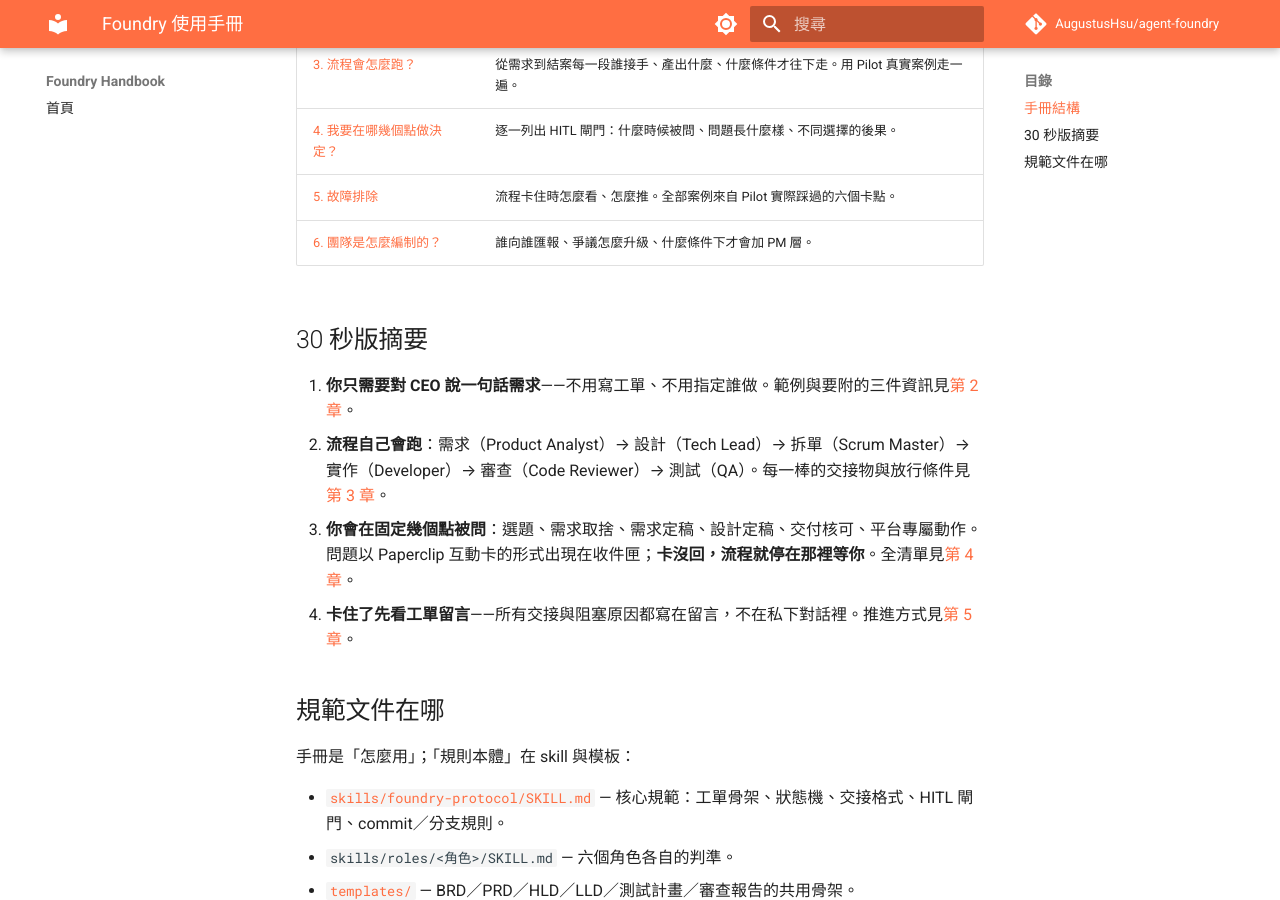
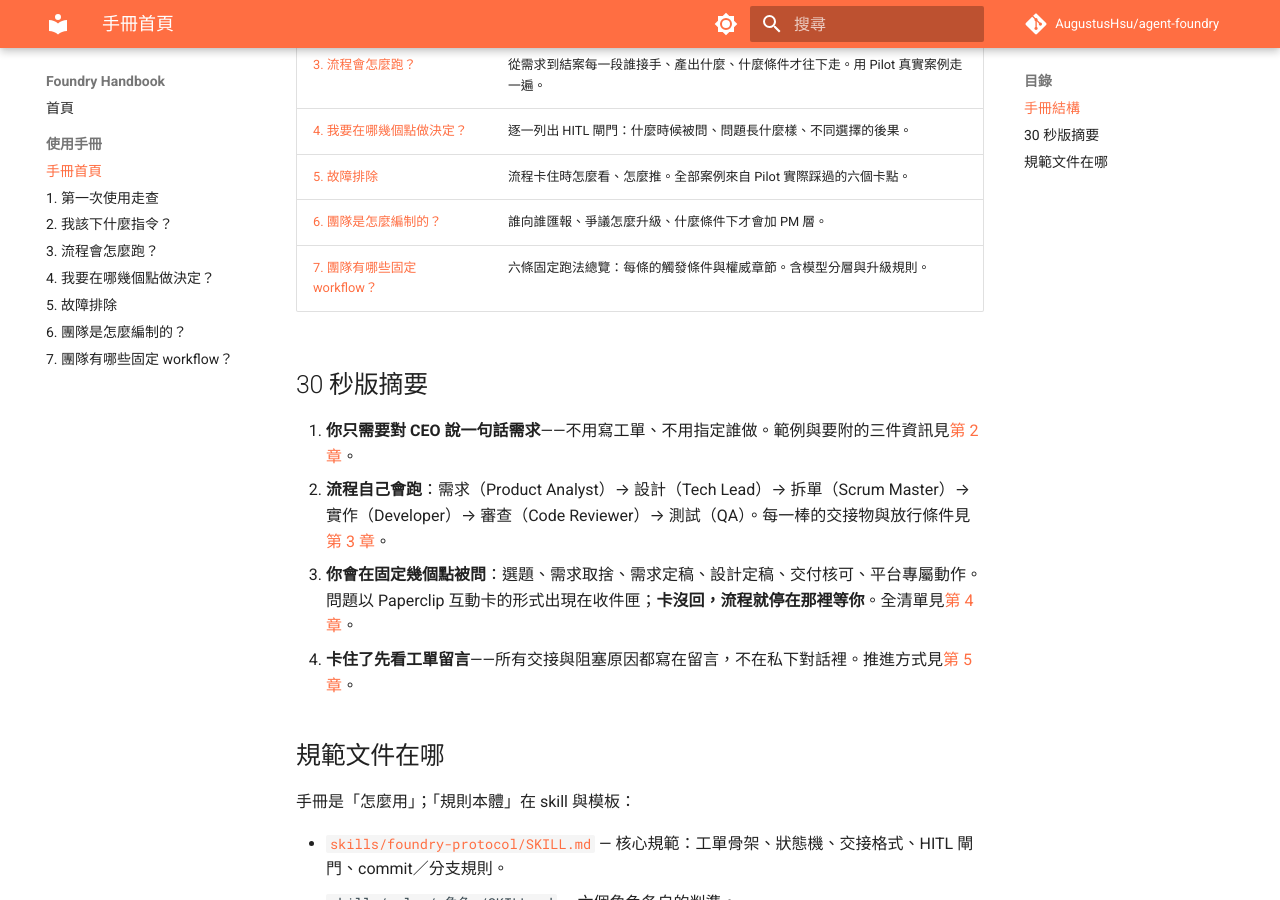
Before and after one commit to AugustusHsu/agent-foundry, an MkDocs documentation site: the page built from docs/handbook/index.md, in a window 1280 px wide and 900 px high, scrolled down 483 px. Built offline with MkDocs 1.6.1 and Material for MkDocs 9.7.7, drawn with Linux system fonts in a browser that asks for light colours; comment, search, counter and statistics services are not loaded.

Commit message:
📝 新增手冊第 7 章：固定 workflow 總覽（MYL-25）
- docs/handbook/07-workflows.md：條列六條 workflow（主開發流程鏈、缺陷收容、
  HITL 發卡、模型分層與升級、規範修訂、手冊發佈同步），各含一句話簡介、
  觸發條件、權威章節連結；模型分層一節補寫 protocol 第 8 節手冊化（MYL-7 遺留）
- docs/handbook/index.md：手冊結構表加入第 7 章
- mkdocs.yml：私有 nav 補齊使用手冊全七章
- scripts/publish-handbook.sh：公開站內嵌 nav 加入第 7 章

Co-Authored-By: Claude Fable 5 <noreply@anthropic.com>

```diff
--- a/docs/handbook/index.md
+++ b/docs/handbook/index.md
@@ -14,6 +14,7 @@
 | [4. 我要在哪幾個點做決定？](04-decision-points.md) | 逐一列出 HITL 閘門：什麼時候被問、問題長什麼樣、不同選擇的後果。 |
 | [5. 故障排除](05-troubleshooting.md) | 流程卡住時怎麼看、怎麼推。全部案例來自 Pilot 實際踩過的六個卡點。 |
 | [6. 團隊是怎麼編制的？](06-org-structure.md) | 誰向誰匯報、爭議怎麼升級、什麼條件下才會加 PM 層。 |
+| [7. 團隊有哪些固定 workflow？](07-workflows.md) | 六條固定跑法總覽：每條的觸發條件與權威章節。含模型分層與升級規則。 |
 
 ## 30 秒版摘要
 
--- a/mkdocs.yml
+++ b/mkdocs.yml
@@ -47,6 +47,15 @@ markdown_extensions:
 
 nav:
   - 首頁: index.md
+  - 使用手冊:
+      - 手冊首頁: handbook/index.md
+      - 1. 第一次使用走查: handbook/01-first-run.md
+      - 2. 我該下什麼指令？: handbook/02-commands.md
+      - 3. 流程會怎麼跑？: handbook/03-workflow.md
+      - 4. 我要在哪幾個點做決定？: handbook/04-decision-points.md
+      - 5. 故障排除: handbook/05-troubleshooting.md
+      - 6. 團隊是怎麼編制的？: handbook/06-org-structure.md
+      - 7. 團隊有哪些固定 workflow？: handbook/07-workflows.md
 
 plugins:
   - search:
```
Also changed, not shown: docs/handbook/07-workflows.md (added, +83 -0 lines), 1 other file.
